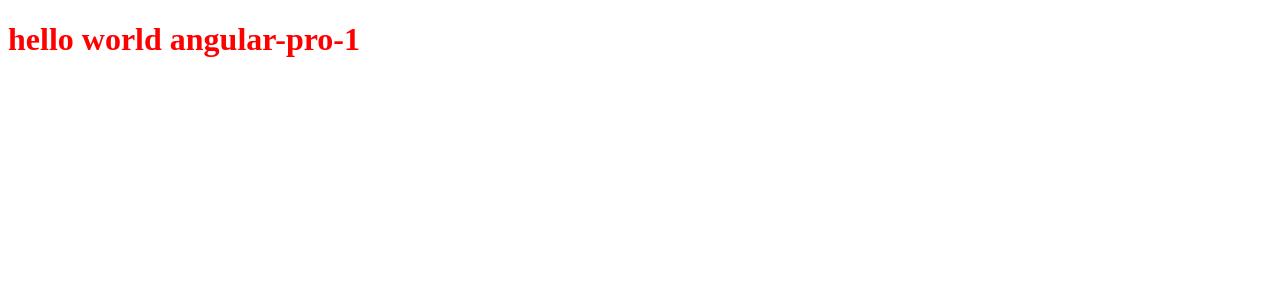
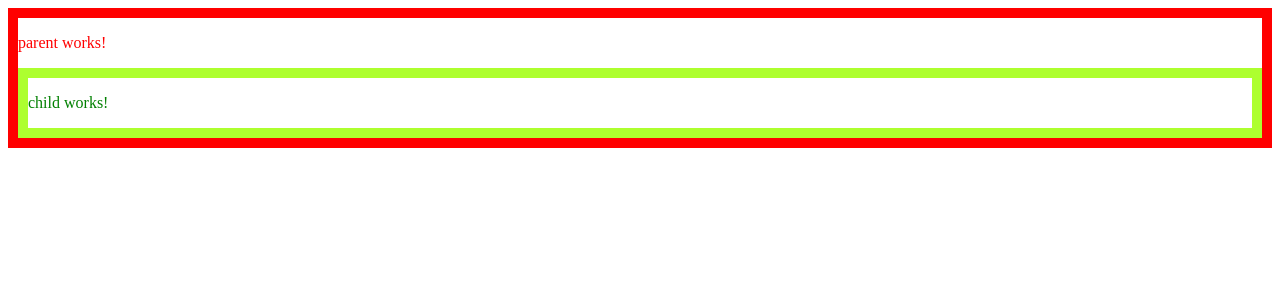
Before and after one commit to valeri879/angular-pro-1, an Angular app: page / in a window 1280 px wide. Shown: the top 300 px of the page. Built offline with nearby package versions, Linux system fonts and the light colour scheme.

Commit message:
lecture - 3

```diff
--- a/src/app/app.component.css
+++ b/src/app/app.component.css
@@ -1,3 +1,4 @@
-h1 {
-    color: red;
+app-parent {
+    display: block;
+    border: 10px solid red;
 }
--- a/src/app/app.component.html
+++ b/src/app/app.component.html
@@ -1 +1 @@
-<h1>hello world {{title}}</h1>
+<app-parent></app-parent>
--- a/src/app/app.module.ts
+++ b/src/app/app.module.ts
@@ -3,10 +3,14 @@
 
 import { AppRoutingModule } from './app-routing.module';
 import { AppComponent } from './app.component';
+import { ParentComponent } from './parent/parent.component';
+import { ChildComponent } from './child/child.component';
 
 @NgModule({
   declarations: [
-    AppComponent
+    AppComponent,
+    ParentComponent,
+    ChildComponent
   ],
   imports: [
     BrowserModule,
--- /dev/null
+++ b/src/app/child/child.component.css
@@ -0,0 +1,3 @@
+p {
+    color: green;
+}
--- /dev/null
+++ b/src/app/child/child.component.html
@@ -0,0 +1 @@
+<p>child works!</p>
--- /dev/null
+++ b/src/app/child/child.component.ts
@@ -0,0 +1,16 @@
+import { Component, OnInit, ViewEncapsulation } from '@angular/core';
+
+@Component({
+  selector: 'app-child',
+  templateUrl: './child.component.html',
+  styleUrls: ['./child.component.css'],
+  encapsulation: ViewEncapsulation.ShadowDom
+})
+export class ChildComponent implements OnInit {
+
+  constructor() { }
+
+  ngOnInit(): void {
+  }
+
+}
--- /dev/null
+++ b/src/app/parent/parent.component.css
@@ -0,0 +1,4 @@
+app-child {
+    display: block;
+    border: 10px solid greenyellow;
+}
--- /dev/null
+++ b/src/app/parent/parent.component.html
@@ -0,0 +1,2 @@
+<p>parent works!</p>
+<app-child></app-child>
--- /dev/null
+++ b/src/app/parent/parent.component.ts
@@ -0,0 +1,15 @@
+import { Component, OnInit, ViewEncapsulation } from '@angular/core';
+
+@Component({
+  selector: 'app-parent',
+  templateUrl: './parent.component.html',
+  styleUrls: ['./parent.component.css'],
+})
+export class ParentComponent implements OnInit {
+
+  constructor() { }
+
+  ngOnInit(): void {
+  }
+
+}
--- a/src/styles.css
+++ b/src/styles.css
@@ -1 +1,4 @@
 /* You can add global styles to this file, and also import other style files */
+p {
+    color: red;
+}
```
